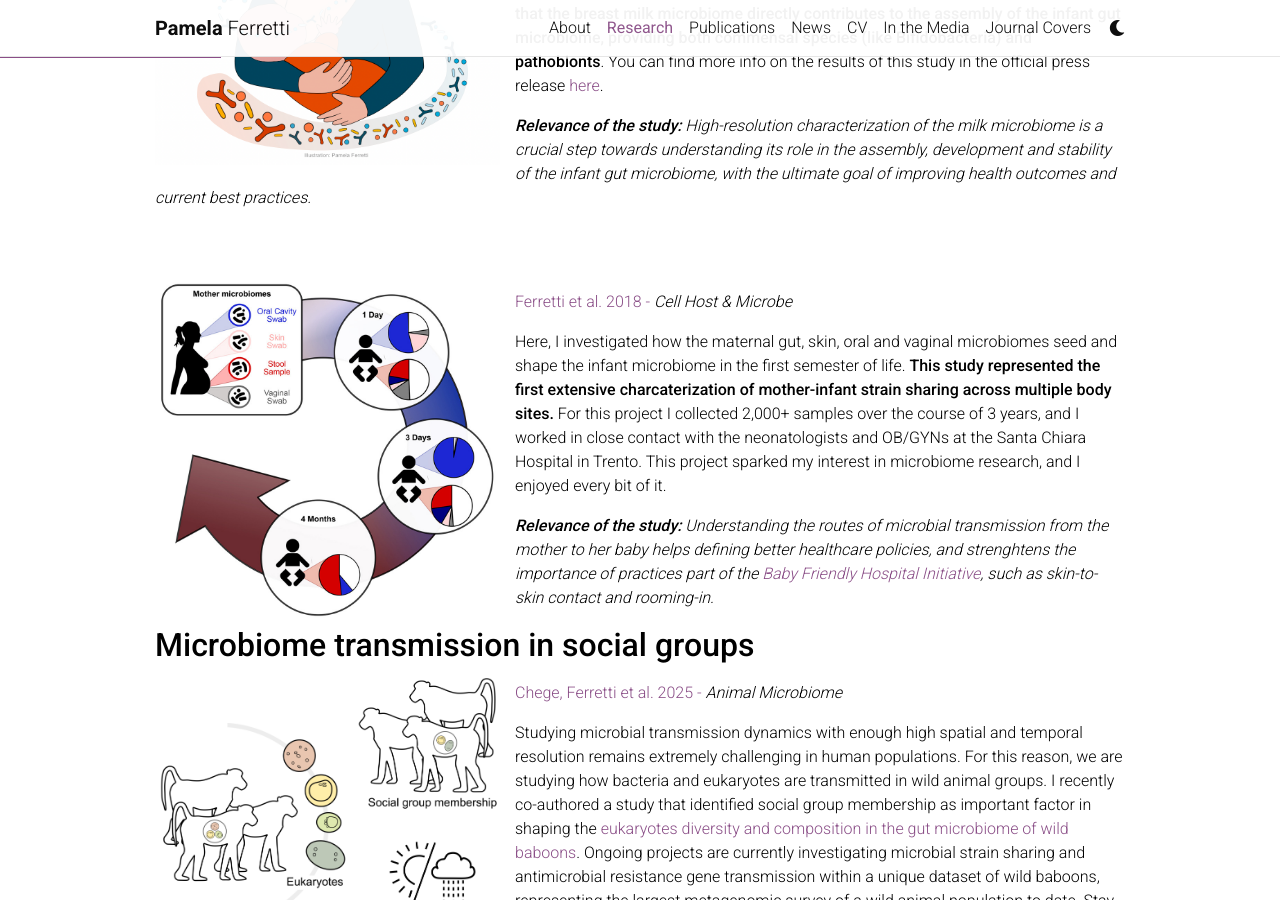
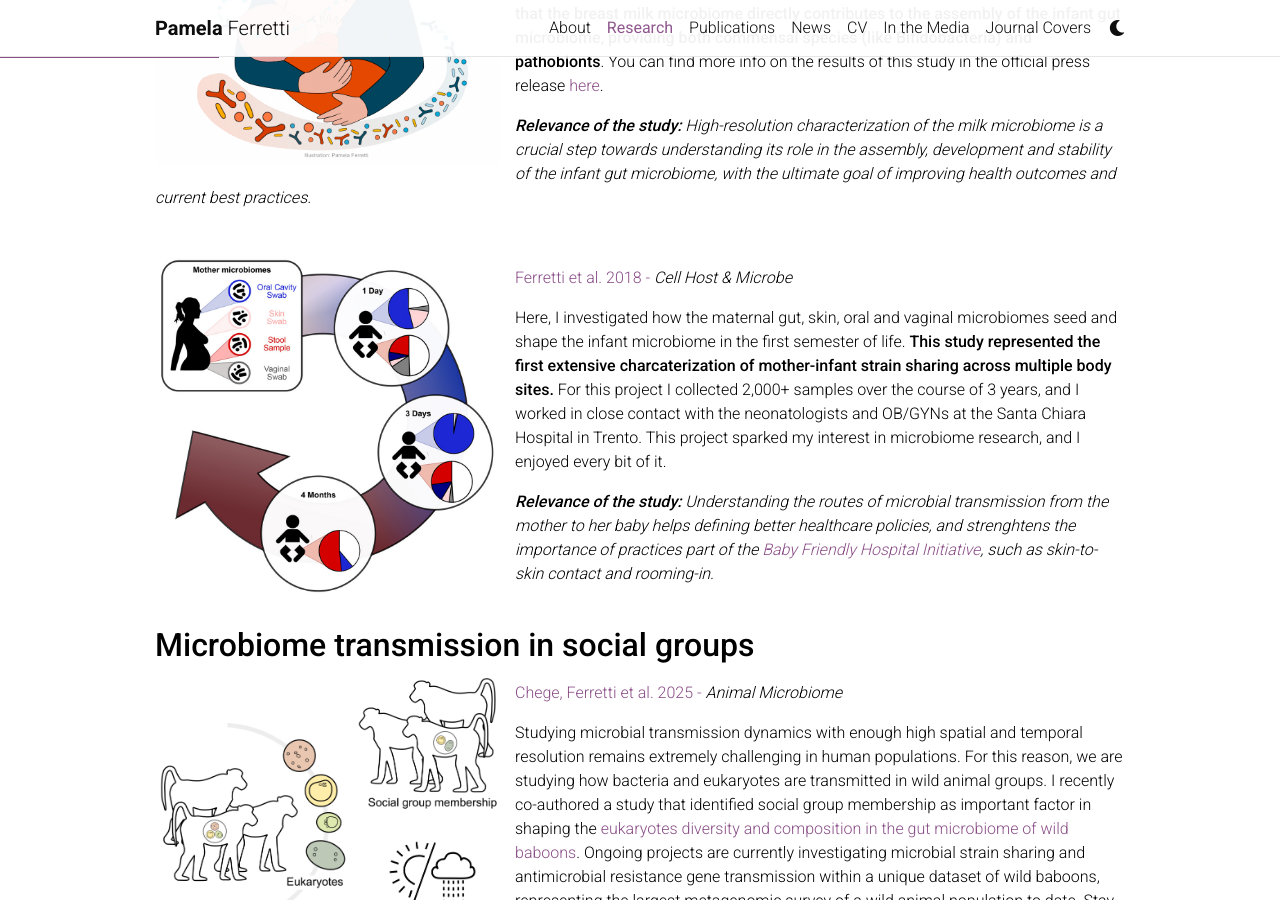
Before and after one commit to pamelaferretti/pamelaferretti.github.io, a Jekyll site: the page built from _pages/research.md, in a window 1280 px wide and 900 px high, scrolled down 453 px. Built offline with Jekyll 4.4.1, drawn with Linux system fonts in a browser that asks for light colours; comment, search, counter and statistics services are not loaded; a style sheet for code colours, icons or effects is not loaded.

Commit message:
Update research.md

```diff
--- a/_pages/research.md
+++ b/_pages/research.md
@@ -19,14 +19,14 @@
 
 _**Relevance of the study:**_ _High-resolution characterization of the milk microbiome is a crucial step towards understanding its role in the assembly, development and stability of the infant gut microbiome, with the ultimate goal of improving health outcomes and current best practices._
 
-<br/><br/>
+<br/>
 <img align="left" width="360" style="float:left; padding-right:15px;" src="/assets/img/4.jpg">
 
 [Ferretti et al. 2018 - *Cell Host & Microbe*](https://www.cell.com/cell-host-microbe/pdf/S1931-3128(18)30317-2.pdf)
 
 Here, I investigated how the maternal gut, skin, oral and vaginal microbiomes seed and shape the infant microbiome in the first semester of life. **This study represented the first extensive charcaterization of mother-infant strain sharing across multiple body sites.** For this project I collected 2,000+ samples over the course of 3 years, and I worked in close contact with the neonatologists and OB/GYNs at the Santa Chiara Hospital in Trento. This project sparked my interest in microbiome research, and I enjoyed every bit of it.
 
-_**Relevance of the study:**_ _Understanding the routes of microbial transmission from the mother to her baby helps defining better healthcare policies, and strenghtens the importance of practices part of the [Baby Friendly Hospital Initiative](https://www.unicef.org/media/95191/file/Baby-friendly-hospital-initiative-implementation-guidance-2018.pdf), such as skin-to-skin contact and rooming-in._
+_**Relevance of the study:**_ _Understanding the routes of microbial transmission from the mother to her baby helps defining better healthcare policies, and strenghtens the importance of practices part of the [Baby Friendly Hospital Initiative](https://www.unicef.org/media/95191/file/Baby-friendly-hospital-initiative-implementation-guidance-2018.pdf), such as skin-to-skin contact and rooming-in._<br/><br/>
 
 ## **Microbiome transmission in social groups**
 
@@ -34,7 +34,7 @@
 
 [Chege, Ferretti et al. 2025 - *Animal Microbiome*](https://animalmicrobiome.biomedcentral.com/articles/10.1186/s42523-025-00436-6)
 
-Studying microbial transmission dynamics with enough high spatial and temporal resolution remains extremely challenging in human populations. For this reason, we are studying how bacteria and eukaryotes are transmitted in wild animal groups. I recently co-authored a study that identified social group membership as important factor in shaping the [eukaryotes diversity and composition in the gut microbiome of wild baboons](https://animalmicrobiome.biomedcentral.com/articles/10.1186/s42523-025-00436-6). Ongoing projects are currently investigating microbial strain sharing and antimicrobial resistance gene transmission within a unique dataset of wild baboons, representing the largest metagenomic survey of a wild animal population to date. Stay tuned for updates!
+Studying microbial transmission dynamics with enough high spatial and temporal resolution remains extremely challenging in human populations. For this reason, we are studying how bacteria and eukaryotes are transmitted in wild animal groups. I recently co-authored a study that identified social group membership as important factor in shaping the [eukaryotes diversity and composition in the gut microbiome of wild baboons](https://animalmicrobiome.biomedcentral.com/articles/10.1186/s42523-025-00436-6). Ongoing projects are currently investigating microbial strain sharing and antimicrobial resistance gene transmission within a unique dataset of wild baboons, representing the largest metagenomic survey of a wild animal population to date. Stay tuned for updates!<br/><br/>
 
 ## **Defining, identifying and interpreting microbial strains**
 
@@ -47,8 +47,7 @@
 _**Relevance of the study:**_ _Our ability to reproduce results and compare them among studies depends on common terminology (e.g. what is a strain?) and agreement on gold standards (e.g. when are MAGs good enough to be used in strain-level analyses?). Knowing the importance of strain-level analysis, its challenges, and the limitations of the available tools guides the researchers towards better study design, analysis and costs allocation._
 
 <br/><br/>
-## **Resource Development and Meta-Analyses on Large-Scale Metagenomic data**
-
+## **Resource Development and Meta-Analyses on Large-Scale Metagenomic data**<br/>
 
 ### **The biogeography of _C. difficile_: from CDI to healthy infants**
 
@@ -60,8 +59,7 @@
 <br/><br/>
 I then included in my meta-analysis healthy subjects of all ages, animal hosts and environmental samples. I assembled a collection of 42,900 metagenomic samples, curated their associated metadata (yes was a lot of work!), and then leveraged this dataset to investigate the global biogeography and genetic variability of _C. difficile_. I found that _C. difficile_ is most prevalent (up to 76%) and abundant in healthy infants, and that _C. difficile_ in infants is associated with multiple indicators of a healthy infant gut microbiome development. **This study represents the largest single-species metagenomic survey to date, providing systematic, world-wide analysis of _C. difficile_ carriage and associated microbiome composition.**
 
-_**Relevance of the study:**_ _Disentangling the real burden of C. difficile from other pathogenic species inducing the same symptomatology will help directing future research focus and fundings towards better diagnostic systems and diagnosis. In addition, understanding how C. difficile carriage remains asymptomatic will help understanding the mechnanisms behind CDI manifestation and progression._
-
+_**Relevance of the study:**_ _Disentangling the real burden of C. difficile from other pathogenic species inducing the same symptomatology will help directing future research focus and fundings towards better diagnostic systems and diagnosis. In addition, understanding how C. difficile carriage remains asymptomatic will help understanding the mechnanisms behind CDI manifestation and progression._<br/>
 
 ### **SPIRE: a Searchable, Planetary-scale mIcrobiome REsource**
 
@@ -71,7 +69,7 @@
 
 Metagenomic data in public repositories is continuously growing. While this represents an unprecedented opportunity to find global patterns in microbiome data, it also comes with challenges in processing such large amount of data and organize the associated metadata in a consistent, searchable manner. SPIRE provides ~16Tbp of metagenomic assemblies (contigs), 35+ billion genes predicted from those contigs, and over 1 million metagenome-assembled genomes (MAGs) of medium or high quality, obtained from ~100k metagenomic samples from >700 published studies. In this work, I heavily contributed to the datasets processing and metadata curation. The data can be accessed and downloaded at [https://spire.embl.de/](https://spire.embl.de/).
 
-_**Relevance of the study:**_ _Building metagenome-assembled genomes (MAGs) from metagenomic data remains a time-consuming and computationally very intensive task. For these reasons, t is often prohibitive for most labs to generate and process MAGs for large datasets. SPIRE addresses that barrier by providing pre-computed MAGs, greatly accelerating meta-analyses and enabling more accessible, genome-resolved microbiome research._
+_**Relevance of the study:**_ _Building metagenome-assembled genomes (MAGs) from metagenomic data remains a time-consuming and computationally very intensive task. For these reasons, t is often prohibitive for most labs to generate and process MAGs for large datasets. SPIRE addresses that barrier by providing pre-computed MAGs, greatly accelerating meta-analyses and enabling more accessible, genome-resolved microbiome research._<br/>
 
 
 ### **METALOG: Curated and harmonised metadata for metagenomic data**
```
